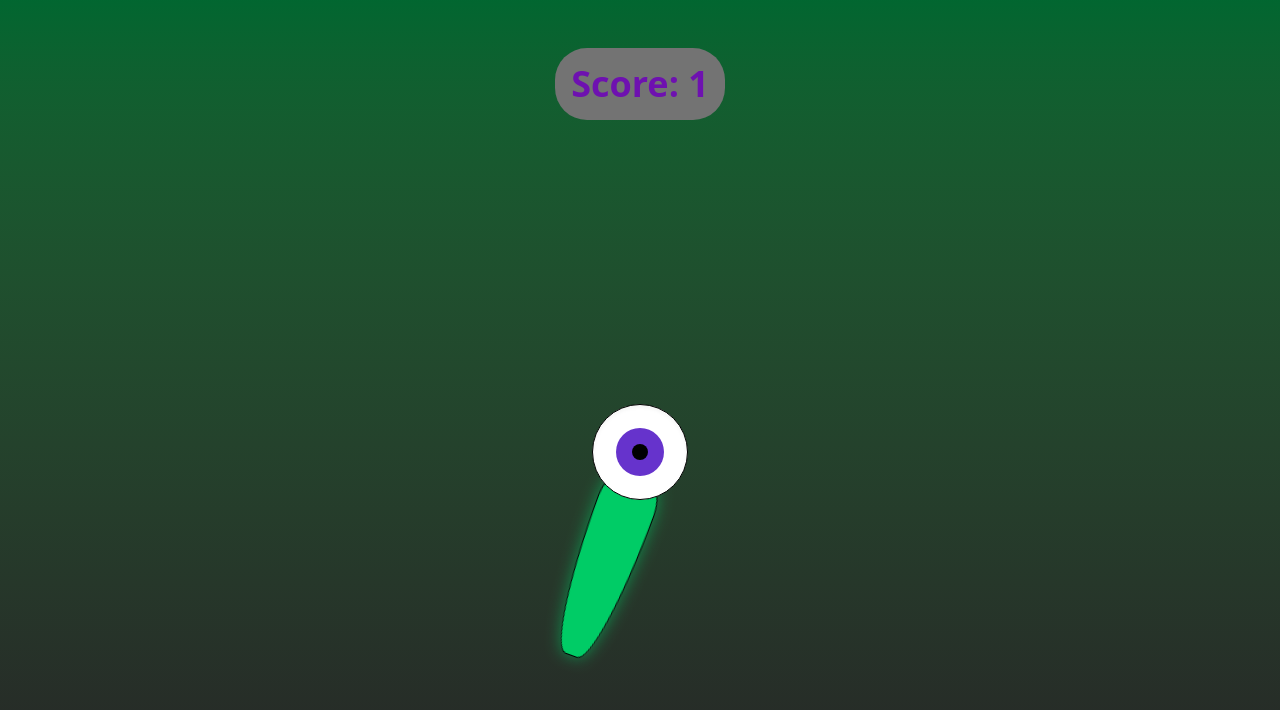
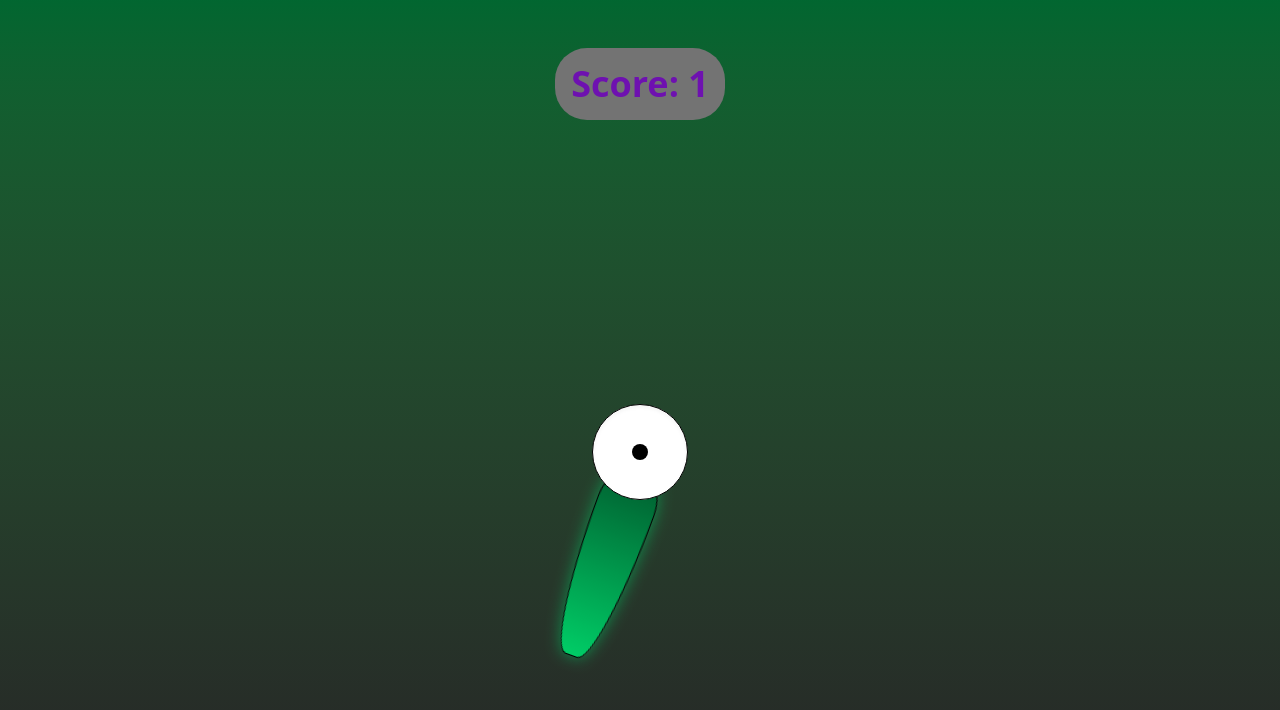
Before and after one commit to 7imio/click-topus, a React (Vite) app: page / in a window 1280 px wide. Both pictures are taken after a click on the element 640 px from the left and 452 px from the top of the page. Shown: the top 710 px of the page. Built offline with nearby package versions, Linux system fonts and the light colour scheme.

Commit message:
color gradient

```diff
--- a/src/App.css
+++ b/src/App.css
@@ -6,7 +6,6 @@
     width: 60px;
     height: 200px;
     border: .5px solid black;
-    background: linear-gradient(to right, #00cc66, #009944);
     border-radius: 50% 50% 40% 40% / 20% 20% 80% 80%;
     position: relative;
     transform: rotate(20deg);
--- a/src/Components/Eye.tsx
+++ b/src/Components/Eye.tsx
@@ -1,4 +1,5 @@
 import { FC, ReactNode, useEffect, useState } from 'react';
+import { getGradientFromColor } from '../Helpers/color-utils';
 
 type EyeProps = {
   irisColor: string;
@@ -50,7 +51,7 @@ export const Eye: FC<EyeProps> = ({ irisColor, handleClick, children }) => {
         {/* Iris + pupille */}
         <div
           className="w-12 h-12 rounded-full flex items-center justify-center"
-          style={{ backgroundColor: irisColor }}
+          style={{ backgroundColor: getGradientFromColor(irisColor) }}
         >
           <div className="w-4 h-4 rounded-full bg-black" />
         </div>
--- a/src/Components/Sucker.tsx
+++ b/src/Components/Sucker.tsx
@@ -1,4 +1,5 @@
 import { FC } from 'react';
+import { getGradientFromColor } from '../Helpers/color-utils';
 
 type SuckerProps = {
   color: string;
@@ -8,7 +9,7 @@ export const Sucker: FC<SuckerProps> = ({ color }) => {
   return (
     <div
       className="suction animate-sucker-pop"
-      style={{ background: color }}
+      style={{ background: getGradientFromColor(color) }}
     ></div>
   );
 };
--- a/src/Components/Tentacle.tsx
+++ b/src/Components/Tentacle.tsx
@@ -1,5 +1,6 @@
-import { FC } from 'react';
+import { FC, useEffect, useState } from 'react';
 import Sucker from './Sucker';
+import { getGradientFromColor } from '../Helpers/color-utils';
 
 type TentacleProps = {
   suctionCount: number;
@@ -12,10 +13,16 @@ export const Tentacle: FC<TentacleProps> = ({
   bodyColor,
   suctionColor,
 }) => {
+  const [factor, setFactor] = useState<number>();
+  useEffect(() => {
+    setFactor(Math.random());
+    console.log(factor);
+  }, []);
+
   return (
     <div
-      className="tentacle origin-top animate-tentacle translate-y-4"
-      style={{ background: bodyColor }}
+      className={`tentacle origin-top animate-tentacle translate-y-4`}
+      style={{ background: getGradientFromColor(bodyColor, factor) }}
     >
       {[...Array(suctionCount)].map((_, i) => (
         <Sucker key={i} color={suctionColor} />
--- /dev/null
+++ b/src/Helpers/color-utils.ts
@@ -0,0 +1,14 @@
+export const getGradientFromColor = (
+  hex: string,
+  factor: number = 0.7
+): string => {
+  const darker = darkenHex(hex, factor);
+  return `linear-gradient(to top, ${hex}, ${darker})`;
+};
+
+export const darkenHex = (color: string, factor: number = 0.8) => {
+  const r = Math.max(0, Math.floor(parseInt(color.slice(1, 3), 16) * factor));
+  const g = Math.max(0, Math.floor(parseInt(color.slice(3, 5), 16) * factor));
+  const b = Math.max(0, Math.floor(parseInt(color.slice(5, 7), 16) * factor));
+  return `#${r.toString(16).padStart(2, '0')}${g.toString(16).padStart(2, '0')}${b.toString(16).padStart(2, '0')}`;
+};
```
